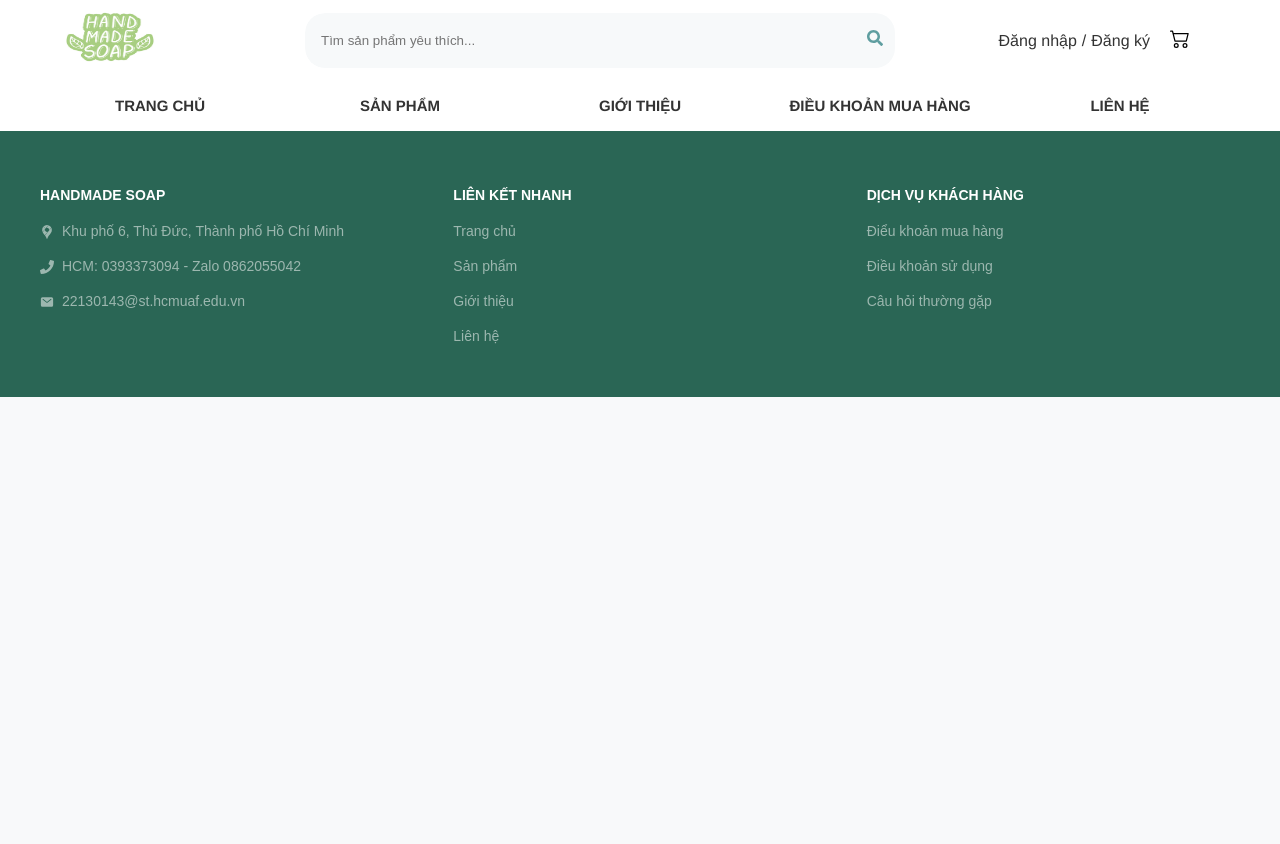
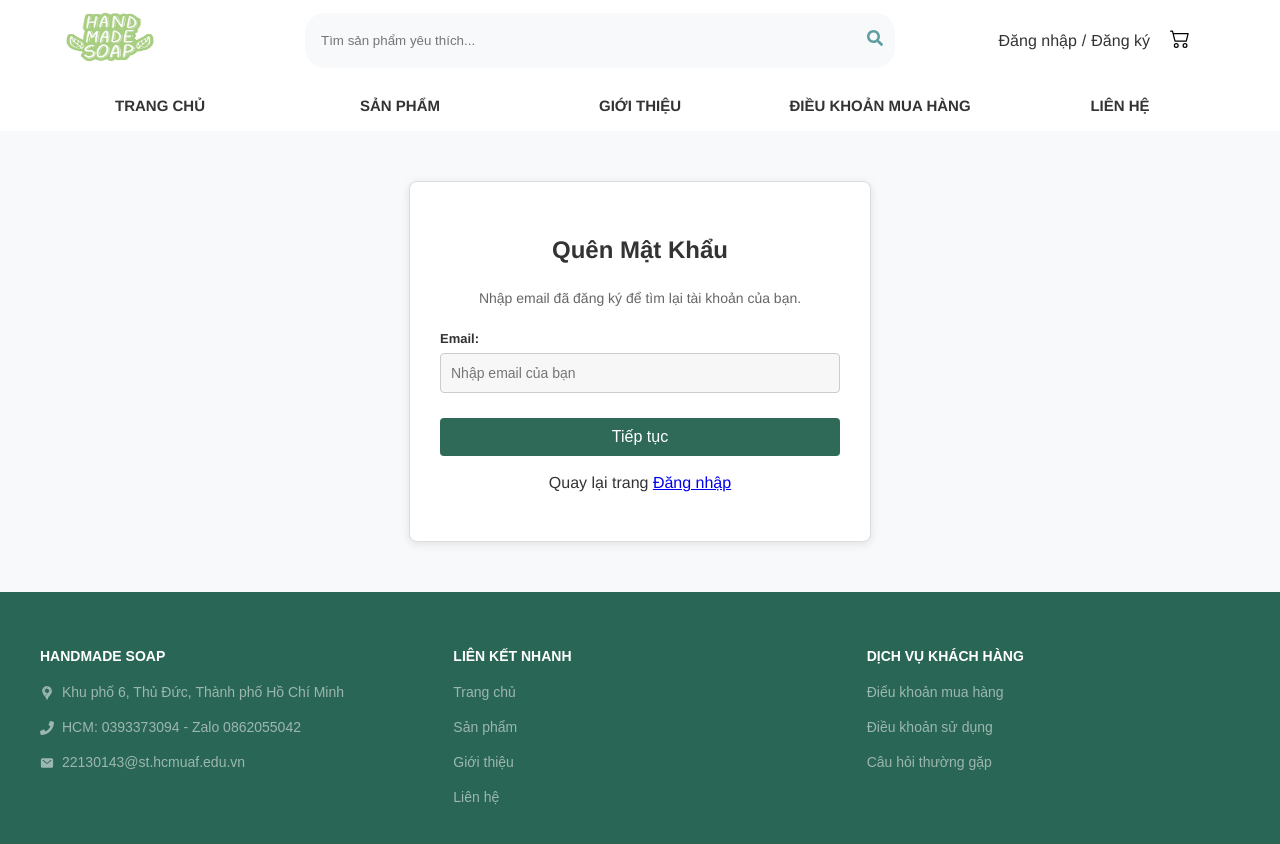
Before and after one commit to thomaspham252/web_fontend, a React (Create React App) app in the folder soap_website/: page /forgot-password in a window 1280 px wide. Shown: the top 844 px of the page. Before the commit the page ends 800 px from the top, so only its background shows below. Built offline with nearby package versions, Linux system fonts and the light colour scheme.

Commit message:
Them trang Quen mat khau

```diff
--- a/soap_website/src/App.jsx
+++ b/soap_website/src/App.jsx
@@ -15,6 +15,7 @@ import Cart from "./pages/checkout/Cart";
 import OrderDetail from "./pages/account/OrderDetail";
 import Orders from "./components/personal_page/Orders";
 import AddressBook from './components/personal_page/AddressBook';
+import ForgotPassword from './pages/auth/ForgotPassword';
 
 function App() {
     return (
@@ -37,6 +38,7 @@ function App() {
                 {/*Trang đăng kí đăng nhập  */}
                 <Route path="/login" element={<Login />} />
                 <Route path="/register" element={<Register />} />
+                <Route path="/forgot-password" element={<ForgotPassword />} />
 
                 {/*Trang thông tin  */}
                 <Route path="/user" element={<User />} />
--- a/soap_website/src/assets/css/auth.css
+++ b/soap_website/src/assets/css/auth.css
@@ -150,5 +150,4 @@
 .btn-google { color: #db4437; border-color: #db4437; }
 .btn-facebook { color: #4267B2; border-color: #4267B2; }
 
-/* --- THÊM DÒNG NÀY CHO APPLE --- */
 .btn-apple { color: #000000; border-color: #000000; }
--- /dev/null
+++ b/soap_website/src/pages/auth/ForgotPassword.jsx
@@ -0,0 +1,171 @@
+import React, { useState } from 'react';
+import { Link, useNavigate } from 'react-router-dom';
+import '../../assets/css/auth.css'; // Dùng chung CSS với Register/Login
+
+const API_URL = "https://69666b85f6de16bde44d599c.mockapi.io/users";
+
+const ForgotPassword = () => {
+    const navigate = useNavigate();
+
+    // State quản lý các bước: 1 (Check Email) -> 2 (Reset Password)
+    const [step, setStep] = useState(1);
+
+    // Dữ liệu người dùng tìm thấy từ API
+    const [foundUser, setFoundUser] = useState(null);
+
+    // Form data
+    const [email, setEmail] = useState('');
+    const [passwordData, setPasswordData] = useState({
+        newPassword: '',
+        confirmPassword: ''
+    });
+
+    const [error, setError] = useState('');
+    const [message, setMessage] = useState('');
+
+    // Xử lý thay đổi input mật khẩu
+    const handlePasswordChange = (e) => {
+        setPasswordData({
+            ...passwordData,
+            [e.target.name]: e.target.value
+        });
+        setError('');
+    };
+
+    // BƯỚC 1: XÁC THỰC EMAIL
+    const handleCheckEmail = (e) => {
+        e.preventDefault();
+        setError('');
+        setMessage('');
+
+        fetch(`${API_URL}?email=${email}`)
+            .then(res => res.json())
+            .then(users => {
+                if (users.length > 0) {
+                    // Tìm thấy user, lưu thông tin và chuyển sang bước 2
+                    setFoundUser(users[0]);
+                    setStep(2);
+                    setMessage('Email hợp lệ. Vui lòng đặt lại mật khẩu mới.');
+                } else {
+                    setError('Email này chưa được đăng ký trong hệ thống!');
+                }
+            })
+            .catch(err => {
+                console.error(err);
+                setError('Lỗi kết nối Server.');
+            });
+    };
+
+    // BƯỚC 2: CẬP NHẬT MẬT KHẨU MỚI
+    const handleResetPassword = (e) => {
+        e.preventDefault();
+
+        if (passwordData.newPassword.length < 6) {
+            setError("Mật khẩu phải có tối thiểu 6 ký tự.");
+            return;
+        }
+
+        if (passwordData.newPassword !== passwordData.confirmPassword) {
+            setError("Mật khẩu nhập lại không khớp!");
+            return;
+        }
+
+        // Tạo object user mới với password đã sửa (giữ nguyên các thông tin cũ)
+        const updatedUser = {
+            ...foundUser,
+            password: passwordData.newPassword
+        };
+
+        // Gửi lệnh PUT để cập nhật
+        fetch(`${API_URL}/${foundUser.id}`, {
+            method: 'PUT',
+            headers: { 'Content-Type': 'application/json' },
+            body: JSON.stringify(updatedUser)
+        })
+            .then(res => {
+                if (res.ok) {
+                    alert("Đổi mật khẩu thành công! Vui lòng đăng nhập lại.");
+                    navigate("/login");
+                } else {
+                    setError("Có lỗi xảy ra khi cập nhật mật khẩu.");
+                }
+            })
+            .catch(err => {
+                console.error(err);
+                setError("Lỗi kết nối Server khi cập nhật.");
+            });
+    };
+
+    return (
+        <div className="auth-container">
+            <h2>{step === 1 ? "Quên Mật Khẩu" : "Đặt Lại Mật Khẩu"}</h2>
+
+            {/* Hiển thị lỗi hoặc thông báo */}
+            {error && <p style={{color: 'red', marginBottom: '10px', textAlign: 'center'}}>{error}</p>}
+            {message && <p style={{color: 'green', marginBottom: '10px', textAlign: 'center'}}>{message}</p>}
+
+            {step === 1 ? (
+                /* --- FORM BƯỚC 1: NHẬP EMAIL --- */
+                <form onSubmit={handleCheckEmail}>
+                    <p style={{textAlign: 'center', marginBottom: '20px', fontSize: '14px', color: '#666'}}>
+                        Nhập email đã đăng ký để tìm lại tài khoản của bạn.
+                    </p>
+                    <div className="form-group">
+                        <label>Email:</label>
+                        <input
+                            type="email"
+                            required
+                            placeholder="Nhập email của bạn"
+                            value={email}
+                            onChange={(e) => setEmail(e.target.value)}
+                        />
+                    </div>
+                    <button type="submit" className="btn-auth">Tiếp tục</button>
+                </form>
+            ) : (
+                /* --- FORM BƯỚC 2: ĐỔI PASS --- */
+                <form onSubmit={handleResetPassword}>
+                    <div className="form-group">
+                        <label>Mật khẩu mới:</label>
+                        <input
+                            type="password"
+                            name="newPassword"
+                            required
+                            placeholder="Nhập mật khẩu mới"
+                            onChange={handlePasswordChange}
+                        />
+                    </div>
+                    <div className="form-group">
+                        <label>Nhập lại mật khẩu:</label>
+                        <input
+                            type="password"
+                            name="confirmPassword"
+                            required
+                            placeholder="Xác nhận mật khẩu mới"
+                            onChange={handlePasswordChange}
+                        />
+                    </div>
+                    <button type="submit" className="btn-auth">Đổi Mật Khẩu</button>
+
+                    {/* Nút quay lại bước nhập email nếu nhầm */}
+                    <button
+                        type="button"
+                        onClick={() => {setStep(1); setError('');}}
+                        style={{
+                            width: '100%', padding: '10px', marginTop: '10px',
+                            background: '#ccc', border: 'none', borderRadius: '4px', cursor: 'pointer'
+                        }}
+                    >
+                        Quay lại
+                    </button>
+                </form>
+            )}
+
+            <p style={{marginTop: '15px'}}>
+                Quay lại trang <Link to="/login">Đăng nhập</Link>
+            </p>
+        </div>
+    );
+};
+
+export default ForgotPassword;
--- a/soap_website/src/pages/auth/Login.jsx
+++ b/soap_website/src/pages/auth/Login.jsx
@@ -104,9 +104,9 @@ const Login = () => {
                 justifyContent: 'space-between',
                 alignItems: 'center'
             }}>
-                <span style={linkStyle} title="Tính năng đang phát triển">
+                <Link to="/forgot-password" style={linkStyle}>
                     Quên mật khẩu?
-                </span>
+                </Link>
 
                 <Link to="/register" style={linkStyle}>
                     Đăng ký ngay
```
